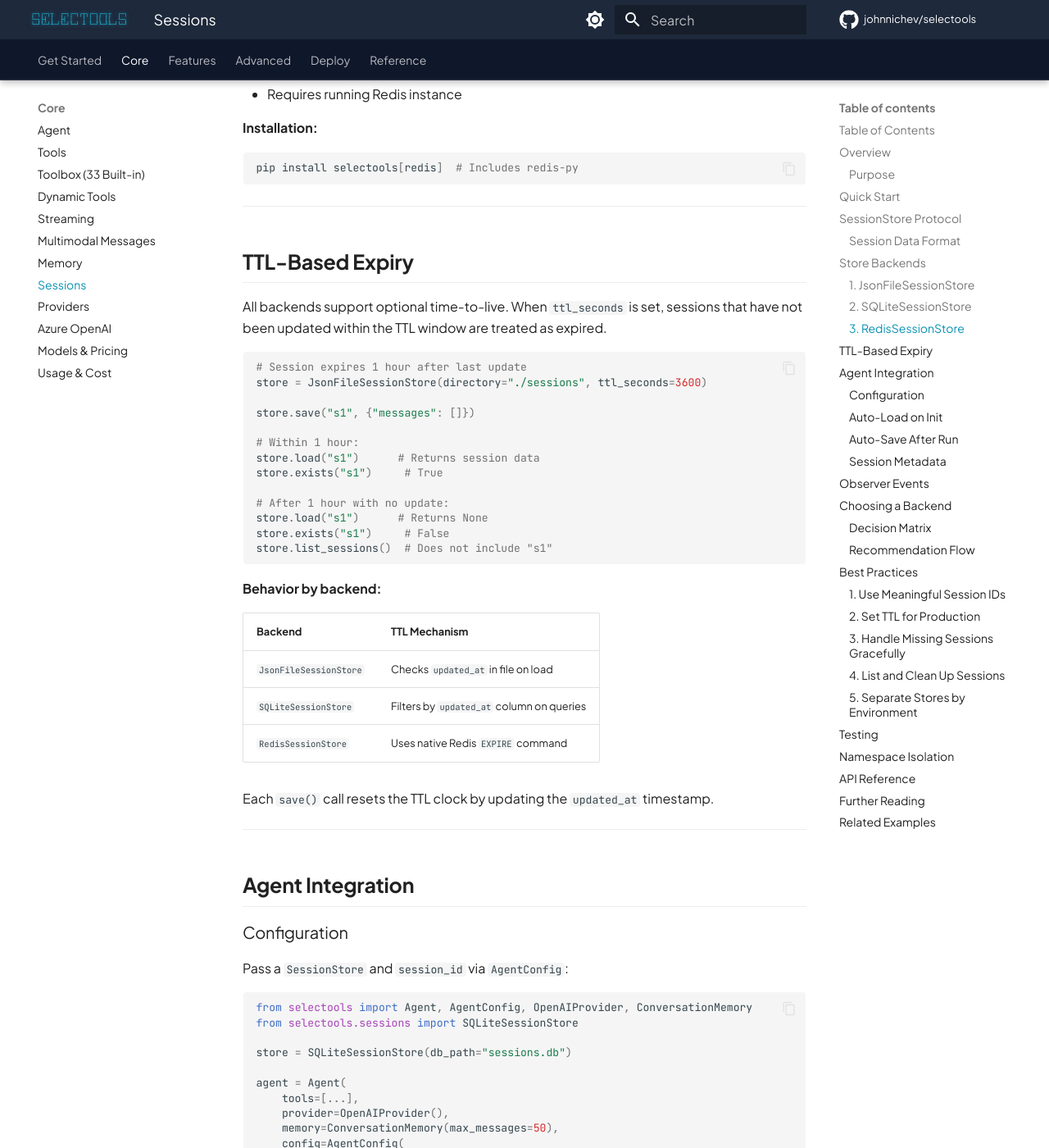
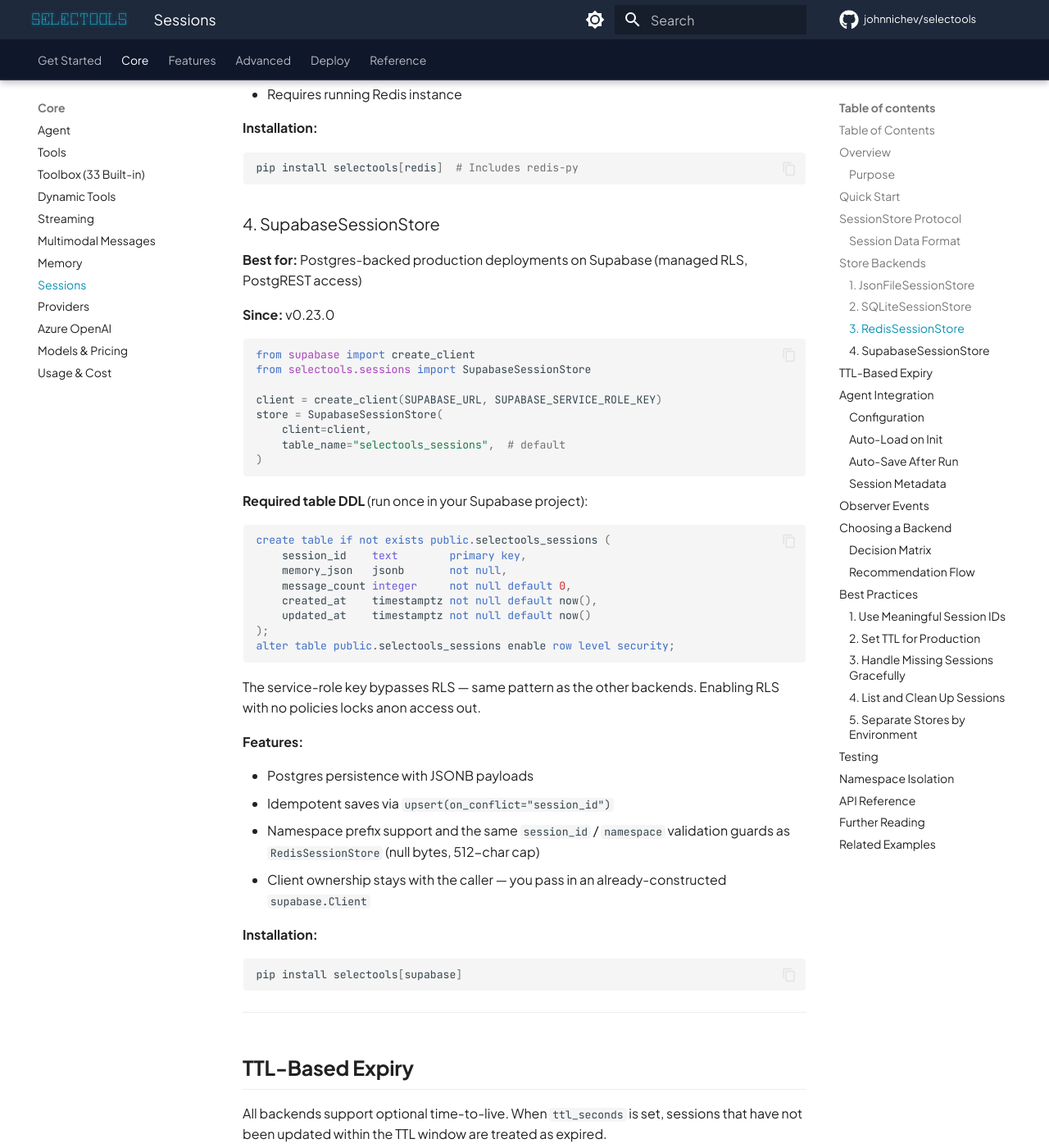
Before and after one commit to johnnichev/selectools, an MkDocs documentation site: the page built from docs/modules/SESSIONS.md, in a window 1280 px wide and 1400 px high, scrolled down 5333 px. Shown: the whole window at 82% size. Built offline with MkDocs 1.6.1 and Material for MkDocs 9.7.7, drawn with Linux system fonts in a browser that asks for light colours; comment, search, counter and statistics services are not loaded; some of the changed text lies outside the part shown.

Commit message:
fix(sessions): export SupabaseSessionStore from top-level package + doc sweep
PR #61 added `SupabaseSessionStore` to `sessions.__all__` but missed the
top-level `selectools/__init__.py`, so `from selectools import
SupabaseSessionStore` raised `ImportError`. Add the import + `__all__`
entry and a regression test that pins the export.

Docs swept in the same change so the fourth backend is discoverable:

- `docs/modules/SESSIONS.md`: new "4. SupabaseSessionStore" section with
  install, DDL, features, decision-tree (mermaid) branch, API table row,
  namespace paragraph.
- `docs/modules/AGENT.md`, `docs/modules/CONVERSATION_BRANCHING.md`,
  `docs/QUICKSTART.md`, `docs/README.md`, `docs/ARCHITECTURE.md`:
  "3 backends" → "4 backends", `SupabaseSessionStore` added to lists.
- `CHANGELOG.md`: Unreleased entry expanded with the full feature
  description (validation guards, namespace support, idempotent upsert,
  test count, exported from top-level package).

Left `docs/ROADMAP.md` historical v0.16.0 note untouched (accurate as
shipped) and `docs/llms-full.txt` untouched (regenerated at release).

Tests: 120 pass across `tests/test_sessions*.py` (119 prior + 1 new
top-level-import regression). `ruff format` / `ruff check` clean on
touched files. No new mypy errors.

````diff
--- a/docs/modules/SESSIONS.md
+++ b/docs/modules/SESSIONS.md
@@ -47,7 +47,7 @@ with tempfile.TemporaryDirectory() as tmpdir:
 
 **Added in:** v0.16.0
 **File:** `src/selectools/sessions.py`
-**Classes:** `SessionStore`, `JsonFileSessionStore`, `SQLiteSessionStore`, `RedisSessionStore`
+**Classes:** `SessionStore`, `JsonFileSessionStore`, `SQLiteSessionStore`, `RedisSessionStore`, `SupabaseSessionStore`
 
 ## Table of Contents
 
@@ -255,6 +255,54 @@ store = RedisSessionStore(
 pip install selectools[redis]  # Includes redis-py
 ```
 
+### 4. SupabaseSessionStore
+
+**Best for:** Postgres-backed production deployments on Supabase (managed RLS, PostgREST access)
+
+**Since:** v0.23.0
+
+```python
+from supabase import create_client
+from selectools.sessions import SupabaseSessionStore
+
+client = create_client(SUPABASE_URL, SUPABASE_SERVICE_ROLE_KEY)
+store = SupabaseSessionStore(
+    client=client,
+    table_name="selectools_sessions",  # default
+)
+```
+
+**Required table DDL** (run once in your Supabase project):
+
+```sql
+create table if not exists public.selectools_sessions (
+    session_id    text        primary key,
+    memory_json   jsonb       not null,
+    message_count integer     not null default 0,
+    created_at    timestamptz not null default now(),
+    updated_at    timestamptz not null default now()
+);
+alter table public.selectools_sessions enable row level security;
+```
+
+The service-role key bypasses RLS — same pattern as the other backends. Enabling
+RLS with no policies locks anon access out.
+
+**Features:**
+
+- Postgres persistence with JSONB payloads
+- Idempotent saves via `upsert(on_conflict="session_id")`
+- Namespace prefix support and the same `session_id` / `namespace` validation
+  guards as `RedisSessionStore` (null bytes, 512-char cap)
+- Client ownership stays with the caller — you pass in an already-constructed
+  `supabase.Client`
+
+**Installation:**
+
+```bash
+pip install selectools[supabase]
+```
+
 ---
 
 ## TTL-Based Expiry
@@ -406,7 +454,9 @@ flowchart TD
     A{"Prototyping?"} -->|Yes| B["JsonFileSessionStore"]
     A -->|No| C{"Single process, local?"}
     C -->|Yes| D["SQLiteSessionStore"]
-    C -->|No| E["RedisSessionStore"]
+    C -->|No| E{"On Supabase / Postgres?"}
+    E -->|Yes| F["SupabaseSessionStore"]
+    E -->|No| G["RedisSessionStore"]
 ```
 
 ---
@@ -535,9 +585,10 @@ def test_agent_with_sessions():
 ## Namespace Isolation
 
 All session stores (`JsonFileSessionStore`, `SQLiteSessionStore`,
-`RedisSessionStore`) accept an optional `namespace` parameter on `save`,
-`load`, `delete`, and `exists`. Use it to isolate session data when
-multiple agents share the same `session_id`.
+`RedisSessionStore`, `SupabaseSessionStore`) accept an optional
+`namespace` parameter on `save`, `load`, `delete`, and `exists`. Use it
+to isolate session data when multiple agents share the same
+`session_id`.
 
 ```python
 from selectools.sessions import JsonFileSessionStore
@@ -566,6 +617,7 @@ saved before this feature.
 | `JsonFileSessionStore(directory, ttl_seconds)` | File-based backend, one JSON file per session |
 | `SQLiteSessionStore(db_path, ttl_seconds)` | SQLite-backed backend, single database file |
 | `RedisSessionStore(url, prefix, ttl_seconds)` | Redis-backed backend for distributed deployments |
+| `SupabaseSessionStore(client, table_name)` | Postgres-backed backend via Supabase PostgREST |
 
 | AgentConfig Field | Type | Description |
 |---|---|---|
--- a/src/selectools/__init__.py
+++ b/src/selectools/__init__.py
@@ -139,6 +139,7 @@ from .sessions import (
     SessionMetadata,
     SessionStore,
     SQLiteSessionStore,
+    SupabaseSessionStore,
 )
 from .stability import beta, deprecated, stable
 from .structured import ResponseFormat
@@ -263,6 +264,7 @@ __all__ = [
     "JsonFileSessionStore",
     "SQLiteSessionStore",
     "RedisSessionStore",
+    "SupabaseSessionStore",
     # Entity Memory
     "Entity",
     "EntityMemory",
````
Also changed, not shown: CHANGELOG.md (+11 -2 lines), docs/ARCHITECTURE.md (+3 -2 lines), docs/QUICKSTART.md (+1 -1 lines), docs/README.md (+1 -1 lines), docs/modules/AGENT.md (+2 -2 lines), docs/modules/CONVERSATION_BRANCHING.md (+1 -1 lines), 1 other file.
